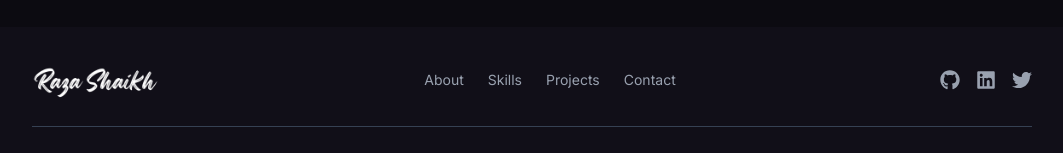
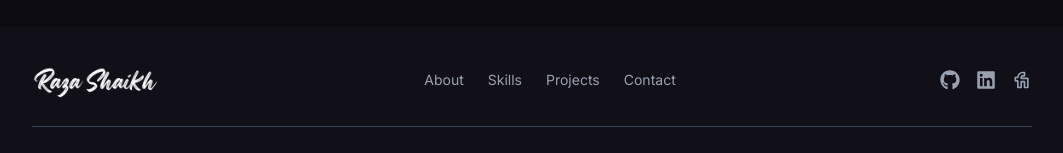
Before and after one commit to razashaikh99/Raza-Shaikh-Portfolio, a React (Vite) app: page / in a window 1280 px wide. Shown: the part 3514-3667 px from the top of the page, without its empty margins (108-1171 px from the left). Built offline with nearby package versions, Linux system fonts and the light colour scheme.

Commit message:
update icon

```diff
--- a/src/Components/Footer.jsx
+++ b/src/Components/Footer.jsx
@@ -1,5 +1,6 @@
 import React, { useContext } from "react";
-import { FaGithub, FaLinkedin, FaTwitter } from "react-icons/fa";
+import { FaGithub, FaLinkedin } from "react-icons/fa";
+import { TbBrandFiverr } from "react-icons/tb";
 import DarkLogo from "../assets/images/dark-logo.png";
 import LightLogo from "../assets/images/light-logo.png";
 import { ThemeContext } from "../context/ThemeContext";
@@ -76,7 +77,7 @@ export default function Footer() {
               <FaLinkedin />
             </SmartLink>
             <SmartLink to="https://www.fiverr.com/razashaikh22" className="hover:text-blue-400">
-              <FaTwitter />
+              <TbBrandFiverr />
             </SmartLink>
           </div>
         </div>
```
